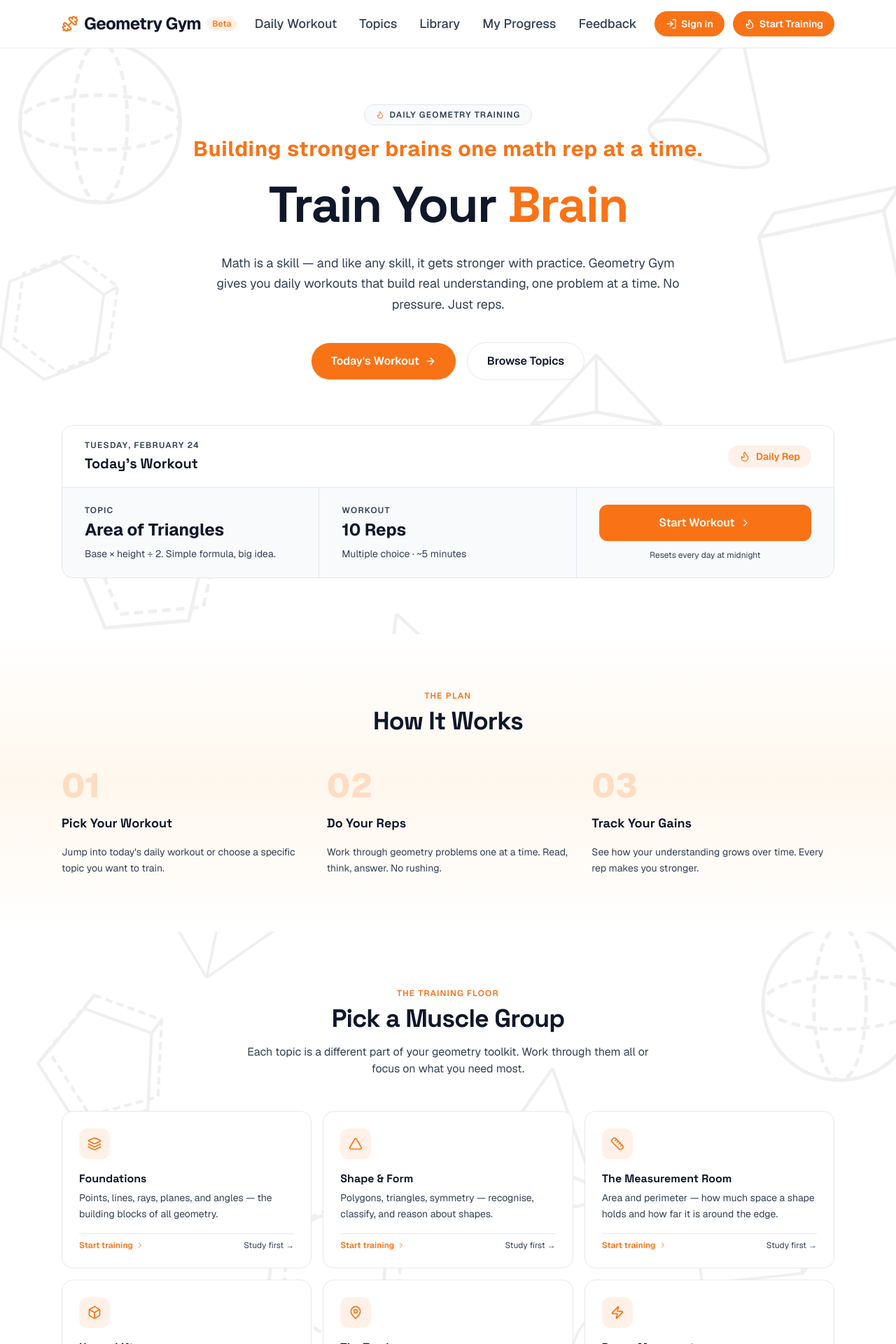
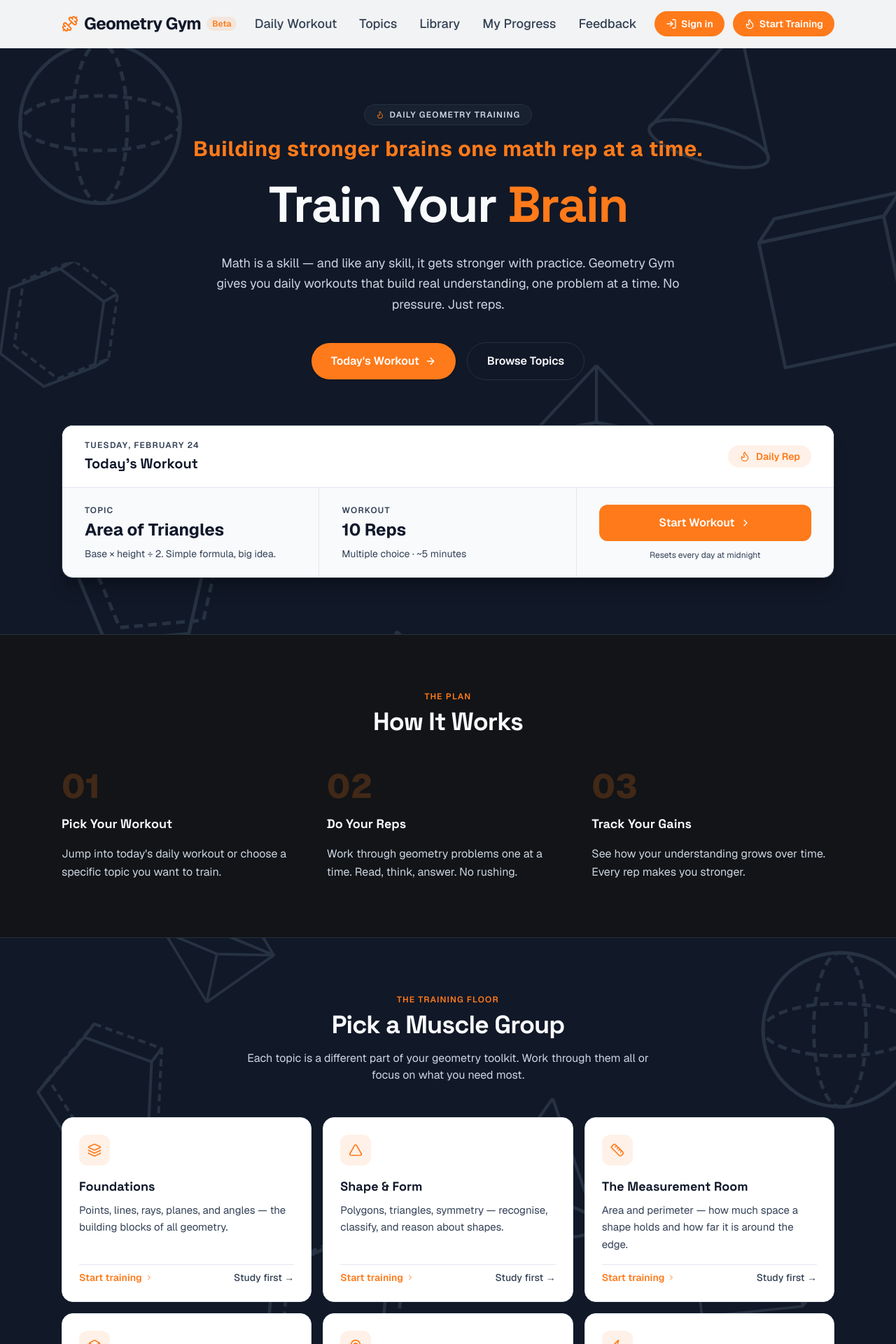
Before and after one commit to phaseshifter1/geometry-gym, a Next.js app: page / in a window 1280 px wide. Shown: the top 1920 px of the page at 70% size. Built offline with nearby package versions, Linux system fonts and the light colour scheme; no server answers.

Commit message:
Refresh home page visual theme

```diff
--- a/app/globals.css
+++ b/app/globals.css
@@ -1,8 +1,13 @@
 @import "tailwindcss";
 
 @theme inline {
-  --color-primary: #F97316;
-  --color-primary-dark: #EA580C;
+  --color-primary: #FF7A1A;
+  --color-primary-dark: #E85D04;
+  --color-page-dark: #111827;
+  --color-page-darker: #121417;
+  --color-text-on-dark: #F8FAFC;
+  --color-muted-on-dark: #CBD5E1;
+  --color-border-on-dark: #263241;
   --color-surface: #F8FAFC;
   --color-muted: #334155;
   --color-border: #E2E8F0;
@@ -18,8 +23,8 @@
 }
 
 body {
-  background: #ffffff;
-  color: #0F172A;
+  background: #111827;
+  color: #F8FAFC;
   font-family: var(--font-body), system-ui, sans-serif;
   -webkit-font-smoothing: antialiased;
 }
--- a/app/page.tsx
+++ b/app/page.tsx
@@ -97,7 +97,7 @@ export default function Home() {
   });
 
   return (
-    <div className="relative min-h-screen bg-white text-dark font-sans">
+    <div className="relative min-h-screen bg-[#111827] text-[#F8FAFC] font-sans">
 
       {/* Decorative geometry shape watermark */}
       <div className="absolute inset-0 pointer-events-none z-0 overflow-hidden" aria-hidden="true">
@@ -108,7 +108,7 @@ export default function Home() {
             style={{ top, left, width: size, height: size, transform: `rotate(${rotate}deg)` }}
             viewBox="0 0 100 100"
             fill="none"
-            stroke="#efefef"
+            stroke="#263241"
             strokeWidth={2}
             strokeLinejoin="round"
           >
@@ -135,7 +135,7 @@ export default function Home() {
                 <ellipse cx="50" cy="84" rx="40" ry="12" />
                 <line x1="50" y1="6" x2="10" y2="84" />
                 <line x1="50" y1="6" x2="90" y2="84" />
-                <ellipse cx="50" cy="84" rx="40" ry="12" strokeDasharray="5 3" stroke="#efefef" />
+                <ellipse cx="50" cy="84" rx="40" ry="12" strokeDasharray="5 3" stroke="#263241" />
               </>
             )}
             {type === 'pentagon' && (
@@ -188,18 +188,18 @@ export default function Home() {
 
       {/* Hero */}
       <section className="relative z-10 mx-auto max-w-6xl px-6 pt-20 pb-16 text-center">
-        <div className="mb-4 inline-flex items-center gap-2 rounded-full border border-border bg-surface px-4 py-1.5 text-xs font-semibold uppercase tracking-widest text-muted">
+        <div className="mb-4 inline-flex items-center gap-2 rounded-full border border-[#263241] bg-[#18212F] px-4 py-1.5 text-xs font-semibold uppercase tracking-widest text-[#CBD5E1]">
           <Flame className="h-3 w-3 text-primary" />
           Daily geometry training
         </div>
         <p className="text-3xl font-bold text-primary tracking-wide">
           Building stronger brains one math rep at a time.
         </p>
-        <h1 className="mt-4 text-5xl font-extrabold leading-tight tracking-tight text-dark sm:text-6xl lg:text-7xl">
+        <h1 className="mt-4 text-5xl font-extrabold leading-tight tracking-tight text-[#F8FAFC] sm:text-6xl lg:text-7xl">
           Train Your{" "}
           <span className="text-primary">Brain</span>
         </h1>
-        <p className="mx-auto mt-6 max-w-2xl text-lg leading-relaxed text-muted">
+        <p className="mx-auto mt-6 max-w-2xl text-lg leading-relaxed text-[#CBD5E1]">
           Math is a skill — and like any skill, it gets stronger with practice.
           Geometry Gym gives you daily workouts that build real understanding,
           one problem at a time. No pressure. Just reps.
@@ -214,7 +214,7 @@ export default function Home() {
           </Link>
           <a
             href="#topics"
-            className="flex items-center gap-2 rounded-full border border-border px-7 py-3.5 text-base font-semibold text-dark transition-colors hover:bg-surface"
+            className="flex items-center gap-2 rounded-full border border-[#263241] px-7 py-3.5 text-base font-semibold text-[#F8FAFC] transition-colors hover:bg-[#18212F]"
           >
             Browse Topics
           </a>
@@ -226,7 +226,7 @@ export default function Home() {
 
       {/* Today's Workout Card */}
       <section id="workout" className="relative z-10 mx-auto max-w-6xl px-6 pb-20">
-        <div className="overflow-hidden rounded-2xl border border-border bg-surface">
+        <div className="overflow-hidden rounded-2xl border border-[#263241] bg-[#F8FAFC] shadow-xl shadow-black/20">
           <div className="flex items-center justify-between border-b border-border bg-white px-8 py-5">
             <div>
               <p className="text-xs font-semibold uppercase tracking-widest text-muted">{today}</p>
@@ -263,11 +263,11 @@ export default function Home() {
       </section>
 
       {/* How It Works */}
-      <section id="how-it-works" className="relative z-10 bg-gradient-to-b from-white via-orange-50 to-white py-20">
+      <section id="how-it-works" className="relative z-10 border-y border-[#263241] bg-[#121417] py-20">
         <div className="mx-auto max-w-6xl px-6">
           <div className="mb-12 text-center">
             <p className="text-xs font-semibold uppercase tracking-widest text-primary">The Plan</p>
-            <h2 className="mt-2 text-3xl font-extrabold tracking-tight text-dark sm:text-4xl">
+            <h2 className="mt-2 text-3xl font-extrabold tracking-tight text-[#F8FAFC] sm:text-4xl">
               How It Works
             </h2>
           </div>
@@ -278,8 +278,8 @@ export default function Home() {
                 <div className="text-5xl font-extrabold text-primary/20 leading-none">
                   {step.number}
                 </div>
-                <h3 className="text-lg font-bold text-dark">{step.title}</h3>
-                <p className="text-sm leading-relaxed text-muted">{step.description}</p>
+                <h3 className="text-lg font-bold text-[#F8FAFC]">{step.title}</h3>
+                <p className="text-base leading-relaxed text-[#CBD5E1]">{step.description}</p>
               </div>
             ))}
           </div>
@@ -291,10 +291,10 @@ export default function Home() {
         <div className="mx-auto max-w-6xl px-6">
           <div className="mb-12 text-center">
             <p className="text-xs font-semibold uppercase tracking-widest text-primary">The Training Floor</p>
-            <h2 className="mt-2 text-3xl font-extrabold tracking-tight text-dark sm:text-4xl">
+            <h2 className="mt-2 text-3xl font-extrabold tracking-tight text-[#F8FAFC] sm:text-4xl">
               Pick a Muscle Group
             </h2>
-            <p className="mx-auto mt-4 max-w-xl text-base text-muted">
+            <p className="mx-auto mt-4 max-w-xl text-base text-[#CBD5E1]">
               Each topic is a different part of your geometry toolkit.
               Work through them all or focus on what you need most.
             </p>
@@ -319,20 +319,20 @@ export default function Home() {
                     </div>
                   </div>
                   <div className="flex-1">
-                    <h3 className="font-bold text-dark">{group.title}</h3>
-                    <p className="mt-1 text-sm leading-relaxed text-muted">{group.description}</p>
+                    <h3 className="text-lg font-bold text-dark">{group.title}</h3>
+                    <p className="mt-2 text-[15px] leading-relaxed text-muted">{group.description}</p>
                   </div>
                   {group.available && (
                     <div className="flex items-center justify-between pt-2 border-t border-border">
                       <Link
                         href={`${group.href}?mode=practice`}
-                        className="flex items-center gap-1 text-xs font-semibold text-primary hover:underline"
+                        className="flex items-center gap-1 text-sm font-semibold text-primary hover:underline"
                       >
                         Start training <ChevronRight className="h-3 w-3" />
                       </Link>
                       <Link
                         href={`/library?topic=${topicSlug}`}
-                        className="text-xs text-muted hover:text-primary transition-colors"
+                        className="text-sm font-medium text-muted hover:text-primary transition-colors"
                       >
                         Study first →
                       </Link>
@@ -346,9 +346,9 @@ export default function Home() {
       </section>
 
       {/* Footer */}
-      <footer className="relative z-10 border-t border-border py-10">
+      <footer className="relative z-10 border-t border-[#263241] py-10">
         <div className="mx-auto flex max-w-6xl flex-col items-center gap-2 px-6 text-center sm:flex-row sm:justify-between">
-          <div className="flex items-center gap-2 text-sm font-semibold text-dark">
+          <div className="flex items-center gap-2 text-sm font-semibold text-[#F8FAFC]">
             <Dumbbell className="h-4 w-4 text-primary" />
             Geometry Gym
             <span className="text-xs font-semibold text-primary bg-primary/10 px-2 py-0.5 rounded-full">Beta</span>
--- a/components/NavBar.tsx
+++ b/components/NavBar.tsx
@@ -4,14 +4,14 @@ import { SignInButton } from './SignInButton';
 
 export function NavBar() {
   return (
-    <nav className="sticky top-0 z-50 border-b border-border bg-white/90 backdrop-blur-sm">
+    <nav className="sticky top-0 z-50 border-b border-border bg-white/95 text-dark backdrop-blur-sm">
       <div className="mx-auto flex max-w-6xl items-center justify-between px-6 py-4">
         <Link
           href="/"
           className="flex items-center gap-2 hover:opacity-80 transition-opacity"
         >
           <Dumbbell className="h-6 w-6 text-primary" />
-          <span className="text-2xl font-bold tracking-tight">Geometry Gym</span>
+          <span className="text-2xl font-bold tracking-tight text-dark">Geometry Gym</span>
           <span className="text-xs font-semibold text-primary bg-primary/10 px-2 py-0.5 rounded-full">
             Beta
           </span>
```
